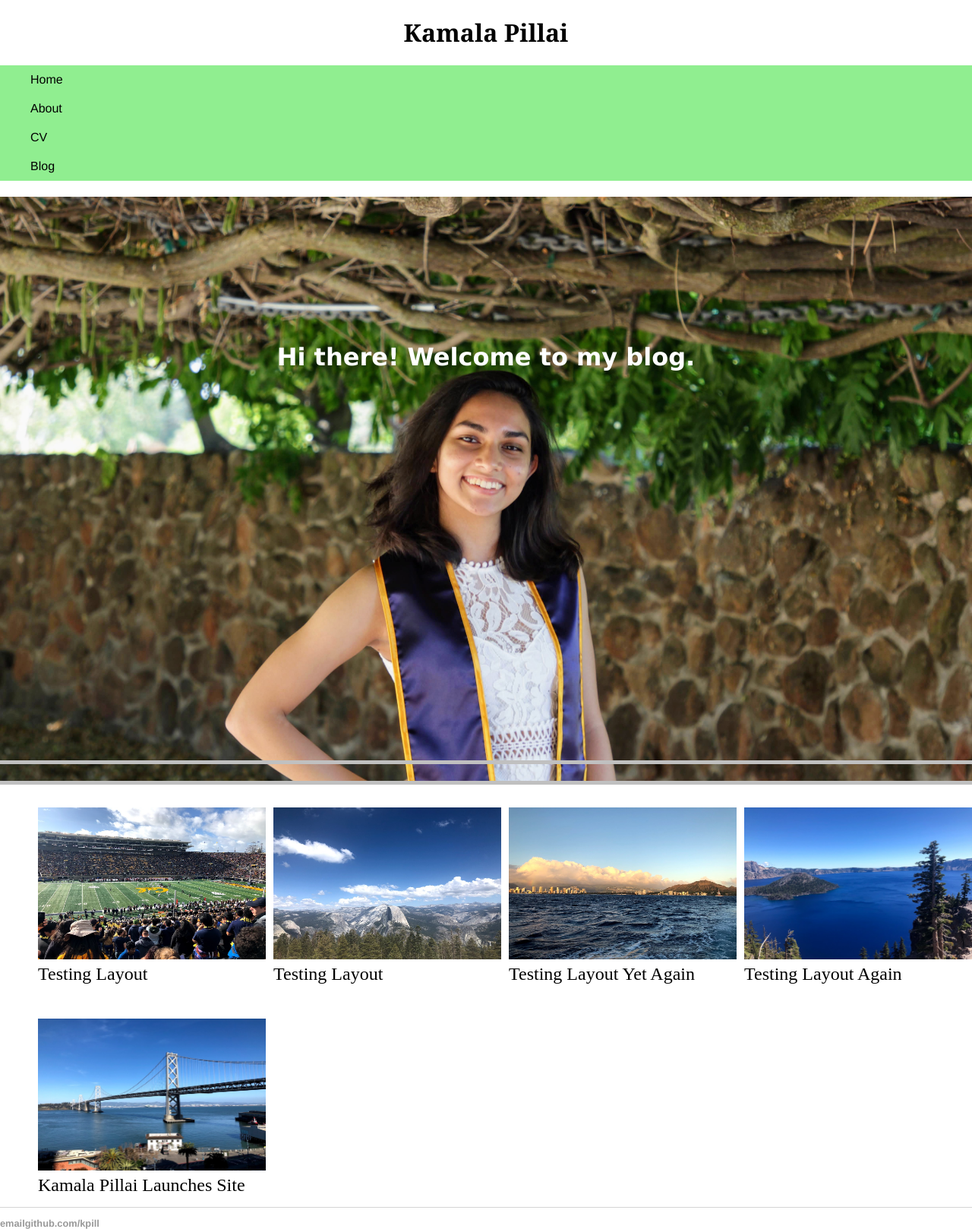
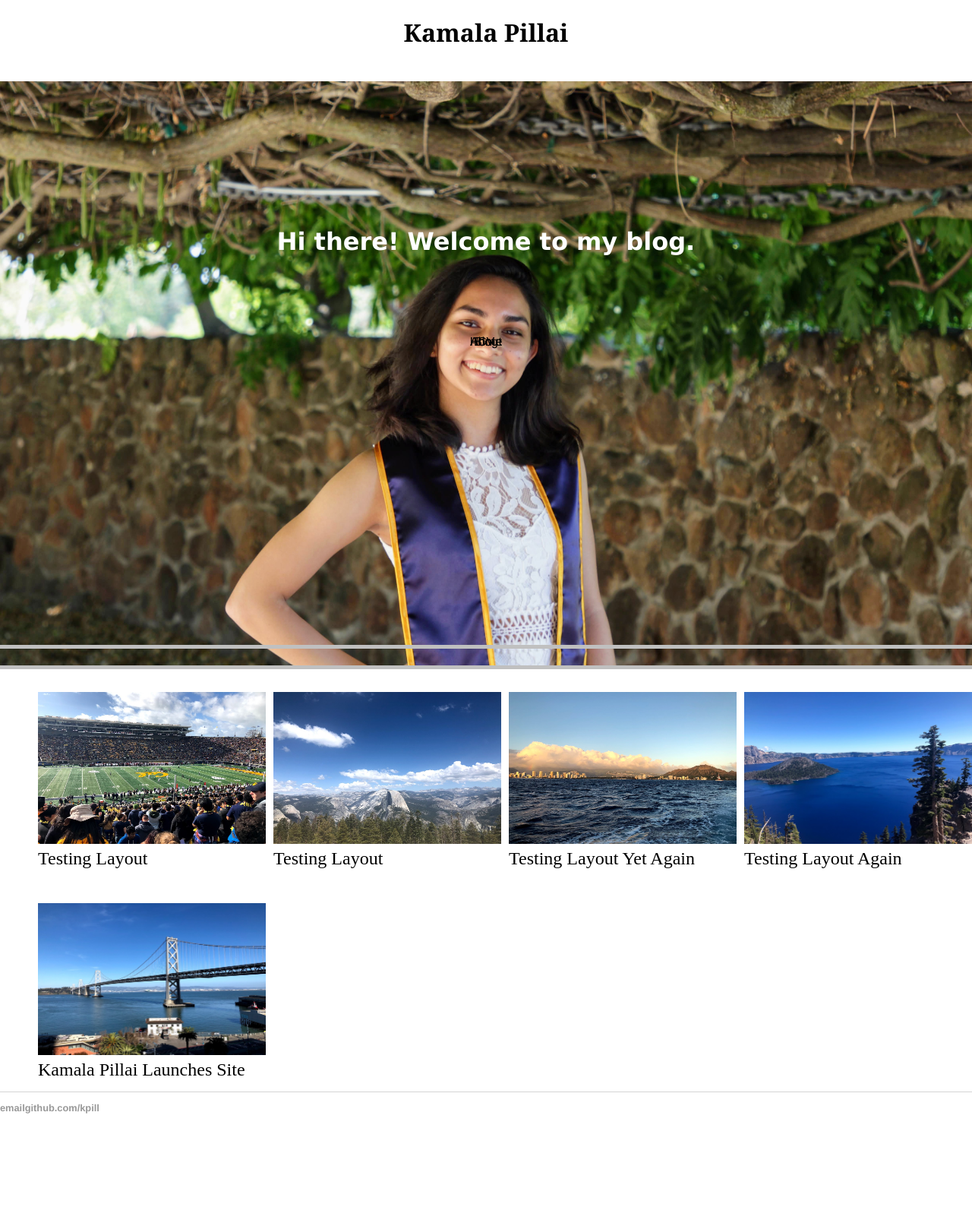
Before and after one commit to kpill/kpill.github.io, a Jekyll site: the page built from index.html, in a window 1280 px wide. Shown: the whole page at 76% size. Built offline with Jekyll 4.4.1, drawn with Linux system fonts in a browser that asks for light colours; after the commit the page ends 1466 px from its top, so only the background shows below that.

Commit message:
Update default.html

```diff
--- a/_layouts/default.html
+++ b/_layouts/default.html
@@ -10,14 +10,14 @@
 		</header>
 		<body>
 			<nav>
-	    		<!--<div class="topnav-centered">*/-->
+	    		<div class="topnav-centered">
 				<ul>
-	        			<a class= "nav" href="/">Home</a></li>
-		        		<a class= "nav" href="/about">About</a></li>
-	        			<a class= "nav" href="/cv">CV</a></li>
-	        			<a class= "nav" href="/blog">Blog</a></li>
+	        			<li><a class= "nav" href="/">Home</a></li>
+		        		<li><a class= "nav" href="/about">About</a></li>
+	        			<li><a class= "nav" href="/cv">CV</a></li>
+	        			<li><a class= "nav" href="/blog">Blog</a></li>
 				</ul>
-	    		<!--</div>-->
+	    		</div>
 			</nav>
 			<div class="container">
 
```
